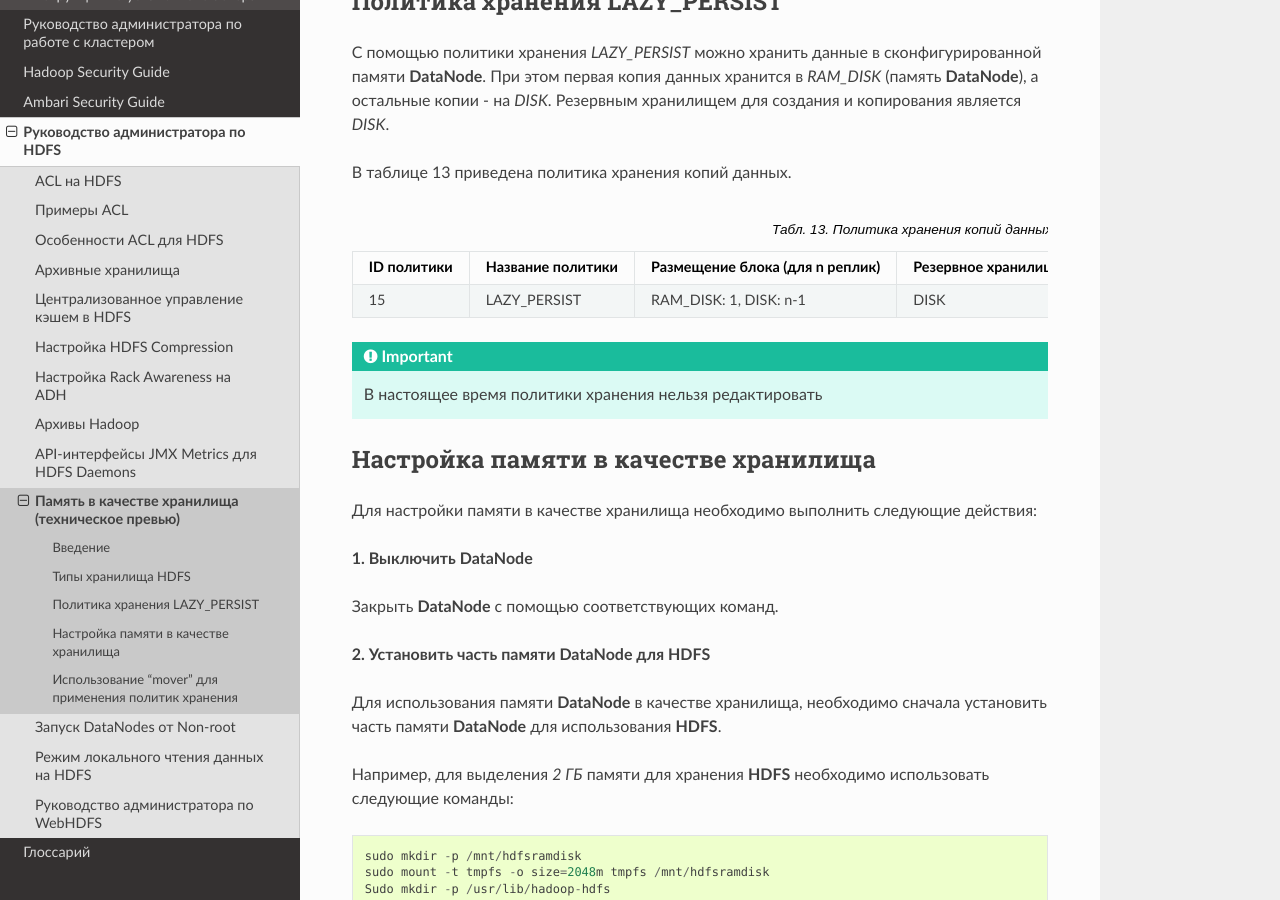
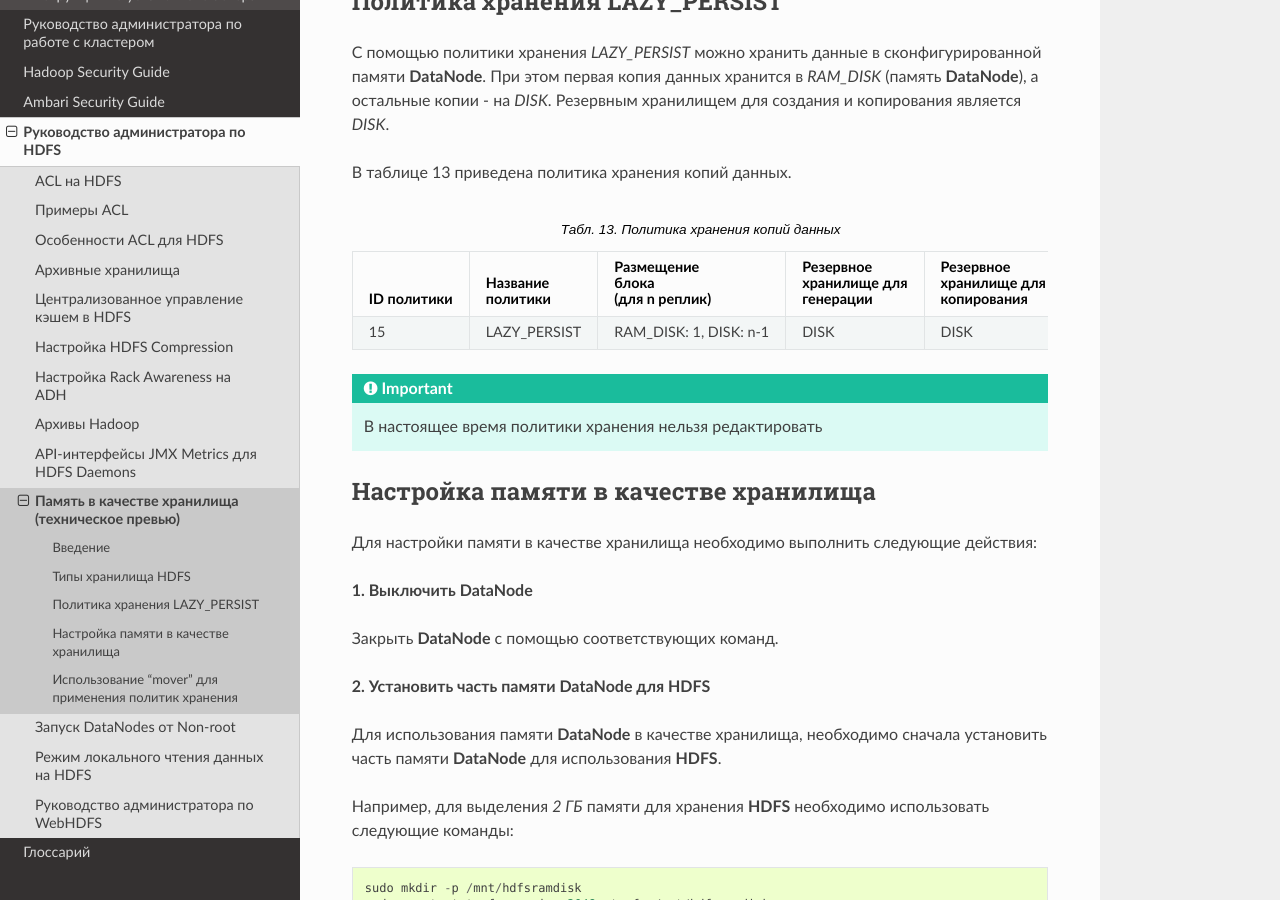
Before and after one commit to arenadata/docs_adps, a Sphinx documentation site: the page built from source/HDFSadmin/Memory.rst, in a window 1280 px wide and 900 px high, scrolled down 1649 px. Built offline with Sphinx 7.4.7 and the Read the Docs theme 2.0.0, drawn with Linux system fonts in a browser that asks for light colours; some of the changed lines change nothing that is shown.

Commit message:
Update Memory.rst

```diff
--- a/source/HDFSadmin/Memory.rst
+++ b/source/HDFSadmin/Memory.rst
@@ -1,5 +1,10 @@
 Память в качестве хранилища (техническое превью)
------------------------------------------
+------------------------------------------------
+
+.. |br| raw:: html
+
+   <br />
+
 
 В данной главе описывается как использовать память **DataNode** в качестве хранилища в **HDFS**.
 
@@ -54,7 +59,7 @@ C помощью политики хранения *LAZY_PERSIST* можно х
 В таблице 13 приведена политика хранения копий данных.
 
 .. csv-table:: Табл. 13. Политика хранения копий данных
-   :header: "ID политики", "Название политики", "Размещение блока (для n реплик)", "Резервное хранилище для генерации", "Резервное хранилище для копирования"
+   :header: "ID политики", "Название |br| политики", "Размещение |br| блока |br| (для n реплик)", "Резервное |br| хранилище для |br| генерации", "Резервное |br| хранилище для |br| копирования"
    :widths: 10, 15, 15, 15, 15
 
    "15", "LAZY_PERSIST", "RAM_DISK: 1, DISK: n-1", "DISK", "DISK"
```
